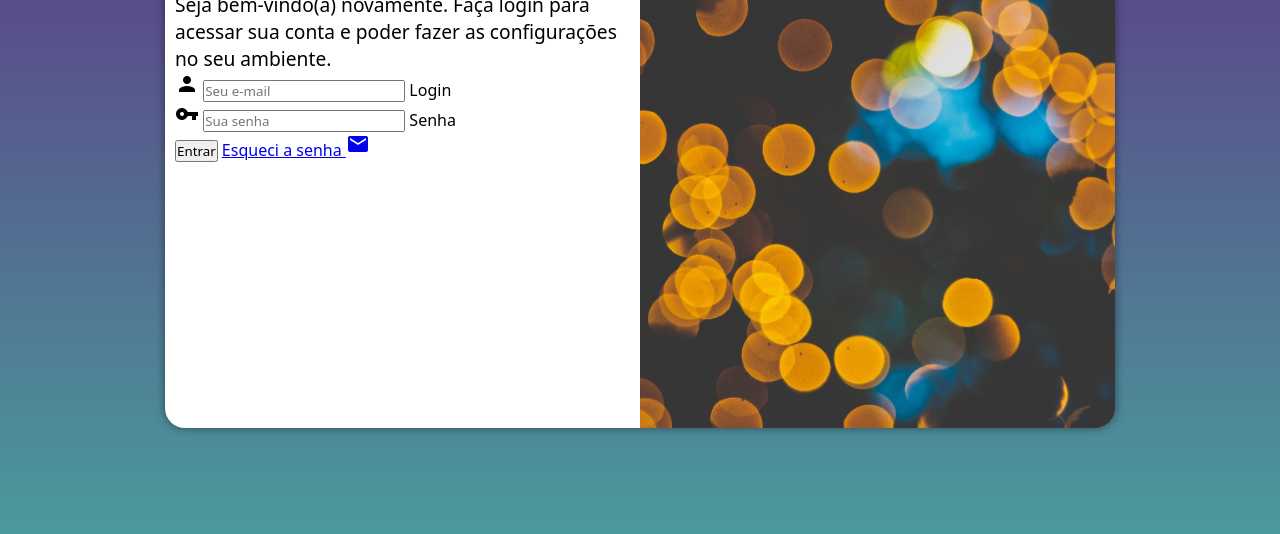
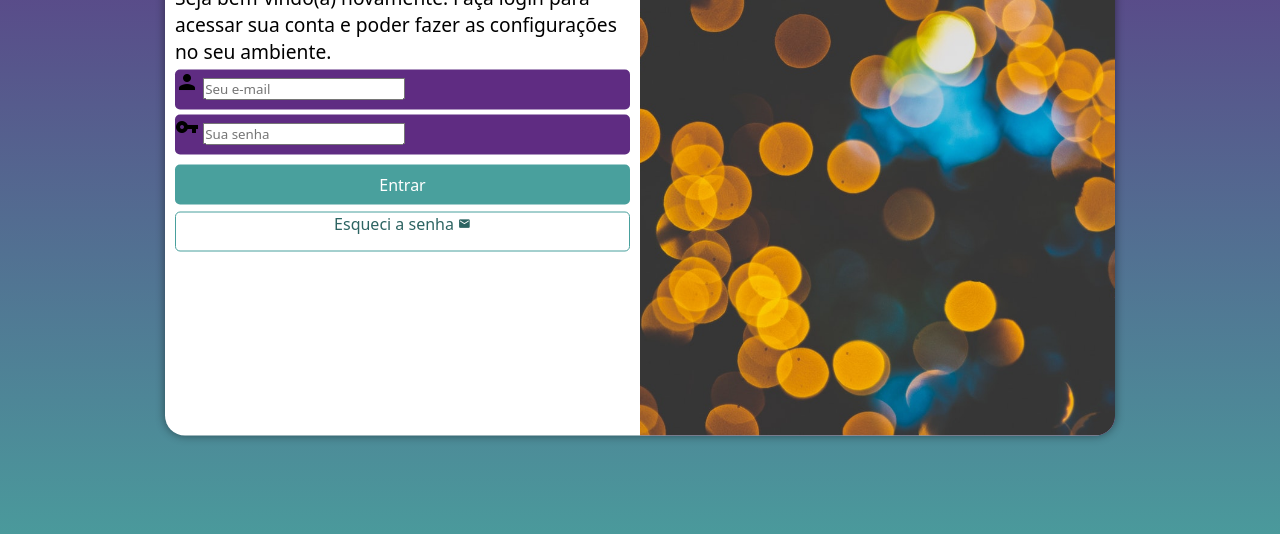
Before and after one commit to viniciustixu/Projeto-login, a plain HTML site: page index.html in a window 1280 px wide. Shown: the part 222-756 px from the top of the page. Drawn offline with Linux system fonts and the light colour scheme.

Commit message:
update projeto-login

```diff
--- a/estilos/style.css
+++ b/estilos/style.css
@@ -33,7 +33,7 @@
 
     background-color: white;
     width: 250px;
-    height: 500px;
+    height: 515px;
     border-radius: 20px;
     box-shadow: 0px 0px 10px rgba(0, 0, 0, 0.450);
 
@@ -61,3 +61,59 @@
 div#formulario > p {
     font-size: 0.8em;
 }
+
+input#subm {
+    margin-top: 10px;
+    display: block;
+    font-size: 1em;
+    width: 100%;
+    height: 40px;
+    background-color: #49a09d;
+    color: white;
+    border: none;
+    border-radius: 5px;
+}
+
+input#subm:hover {
+    background-color: #387e7b;
+    cursor: pointer;
+}
+
+form > div.campo {
+    background-color: #5f2c82;
+    width: 100%;
+    display: block;
+    height: 40px;
+    border-radius: 5px;
+    margin: 5px 0px;
+}
+
+div.campo > label {
+    display: none;
+}
+
+form > a.botao {
+    display: block;
+    text-align: center;
+    font-size: 1em;
+    width: 100%;
+    height: 40px;
+    background-color: white;
+    border: 1px solid #49a09d;
+    border-radius: 5px;
+    text-decoration: none;
+    color: #2d6462;
+    margin-top: 7px;
+}
+
+form > a.botao:hover {
+    background-color: #6cd3cf;
+}
+
+form > a.botao > span.material-icons {
+    font-size: 0.8em;
+}
+
+label#labTxt {
+    font-size: 0.8em;
+}
--- a/index.html
+++ b/index.html
@@ -22,15 +22,15 @@
                     <div class="campo">
                         <span class="material-icons">person</span>
                         <input type="email" name="login" id="ilogin" placeholder="Seu e-mail" autocomplete="email" required maxlength="30">
-                        <label for="ilogin">Login</label>
+                        <label for="ilogin" id="labTxt">Login</label>
                     </div>
                     <div class="campo">
                         <span class="material-icons">vpn_key</span>
                         <input type="password" name="senha" id="isenha" placeholder="Sua senha" autocomplete="current-password" required minlength="8" maxlength="20">
-                        <label for="isenha">Senha</label>
+                        <label for="isenha" id="labTxt">Senha</label>
                     </div>
-                    <input type="submit" value="Entrar">
-                    <a href="esqueci.html">Esqueci a senha <span class="material-icons">mail</span></a>
+                    <input type="submit" value="Entrar" id="subm">
+                    <a href="esqueci.html" class="botao">Esqueci a senha <span class="material-icons">mail</span></a>
                 </form>
             </div>
         </section>
```
